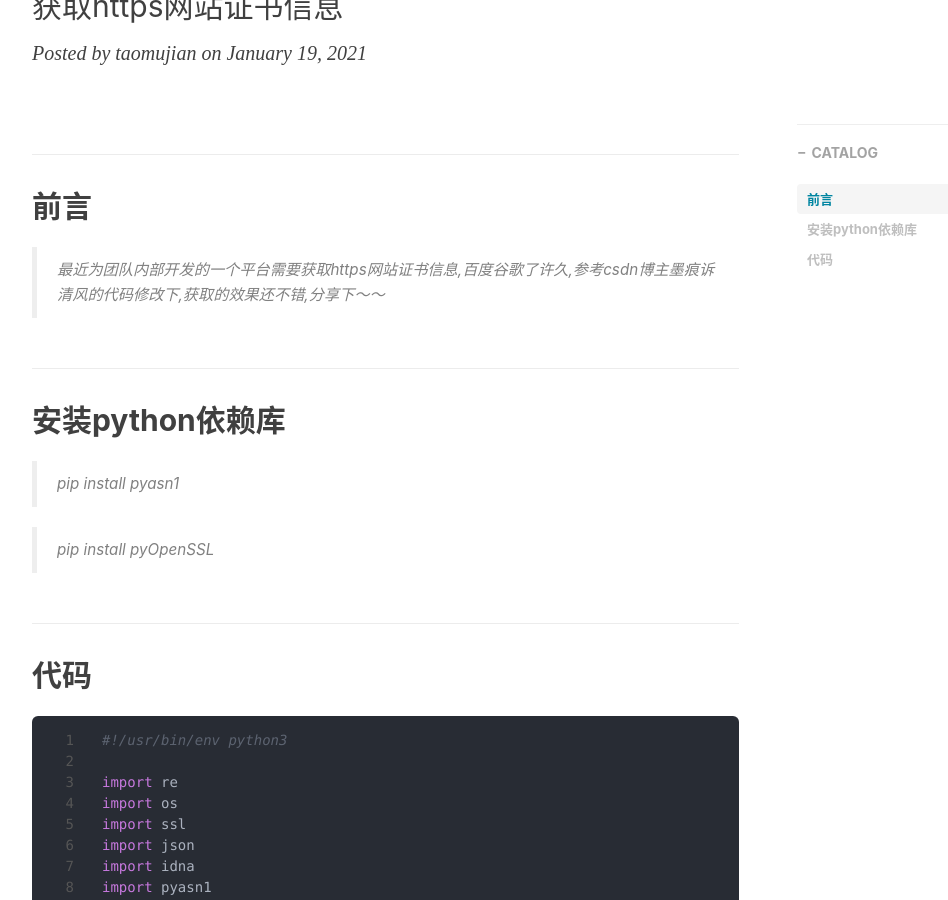
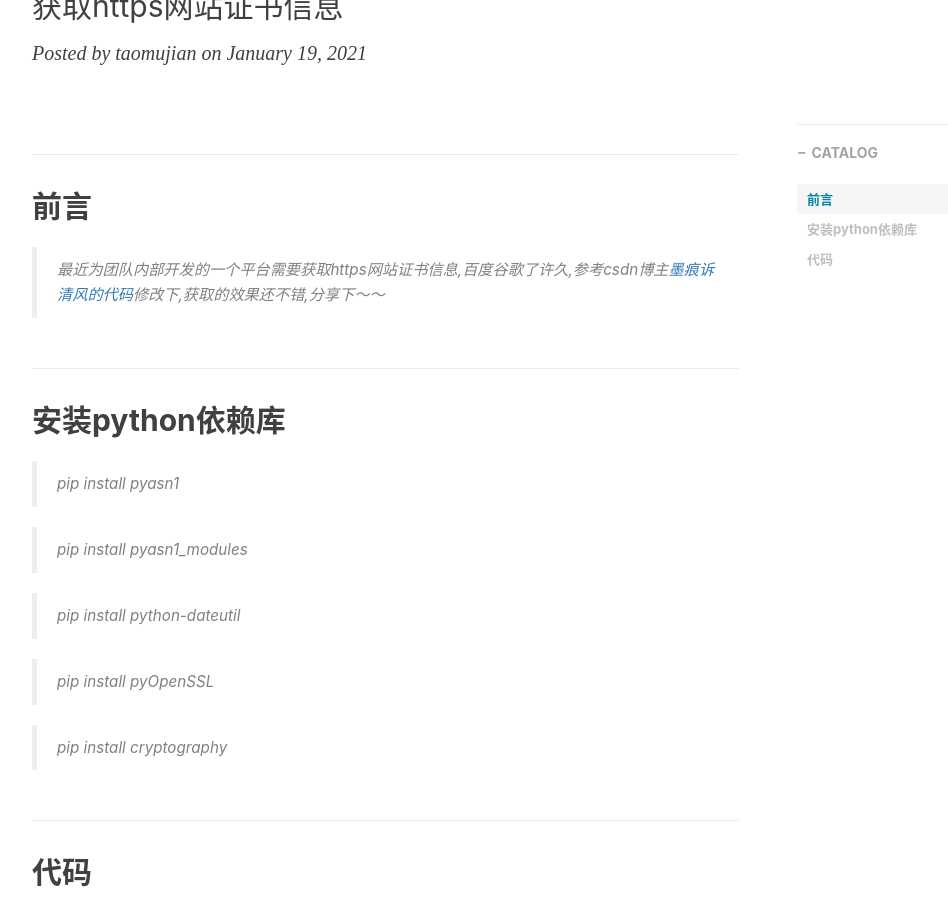
Before and after one commit to taomujian/taomujian.github.io, a Jekyll site: the page built from _posts/2021-01-19-获取https网站证书信息.md, in a window 1280 px wide and 900 px high, scrolled down 229 px. Shown: the whole window, without its empty margins (233-1181 px from the left). Built offline with Jekyll 4.4.1, drawn with Linux system fonts in a browser that asks for light colours; nearby versions of some CDN libraries; comment, search, counter and statistics services are not loaded.

Commit message:
2020.1.22

```diff
--- a/_posts/2021-01-19-获取https网站证书信息.md
+++ b/_posts/2021-01-19-获取https网站证书信息.md
@@ -14,13 +14,20 @@ tags:
 
 ## 前言
 
-> 最近为团队内部开发的一个平台需要获取https网站证书信息,百度谷歌了许久,参考csdn博主墨痕诉清风的代码修改下,获取的效果还不错,分享下～～
+> 最近为团队内部开发的一个平台需要获取https网站证书信息,百度谷歌了许久,参考csdn博主[墨痕诉清风的代码](https://blog.csdn.net/u012206617/article/details/107936897)修改下,获取的效果还不错,分享下～～
 
 ## 安装python依赖库
 
+
 > pip install pyasn1
 
+> pip install pyasn1_modules
+
+> pip install python-dateutil
+
 > pip install pyOpenSSL
+
+> pip install cryptography
 
 ## 代码
 
```
